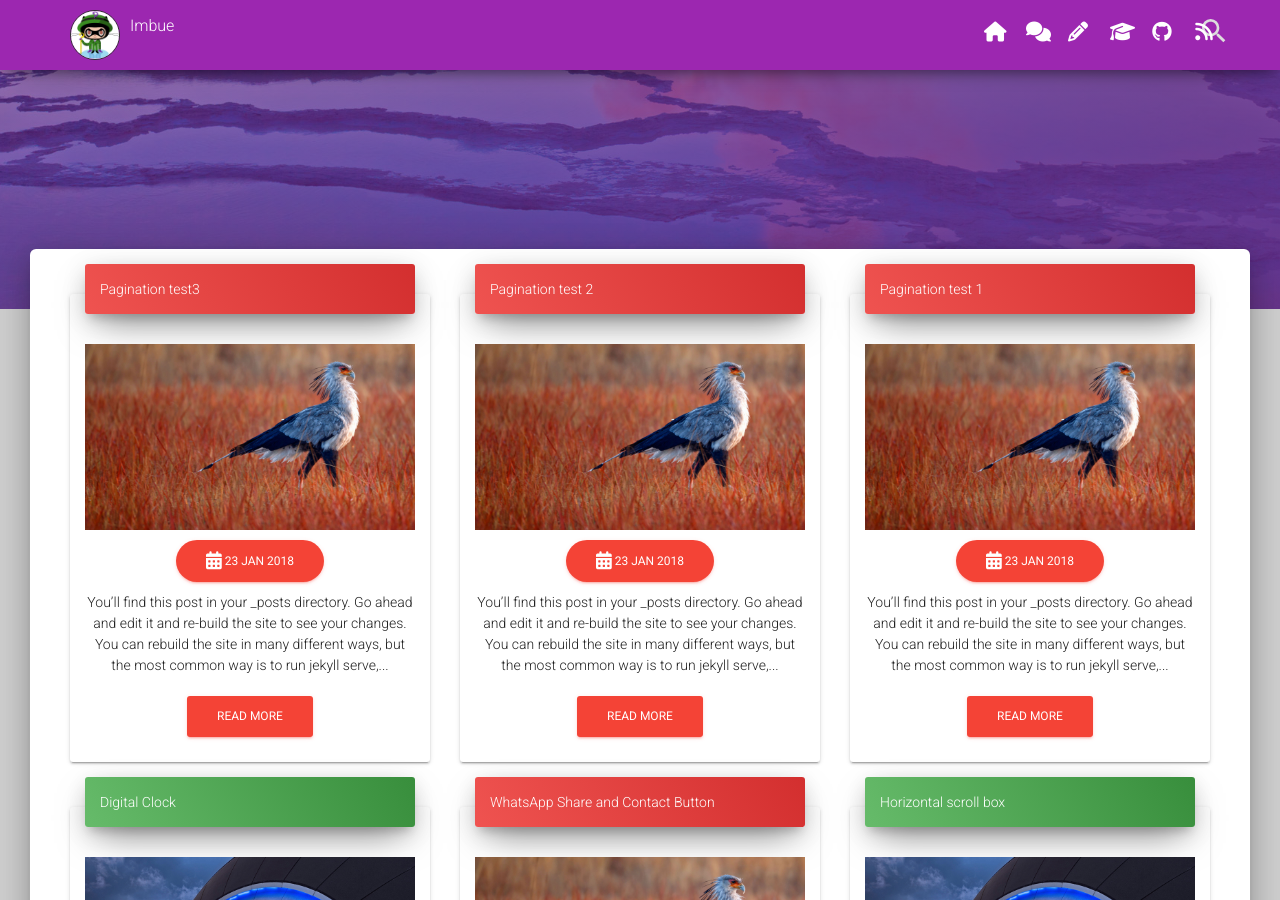
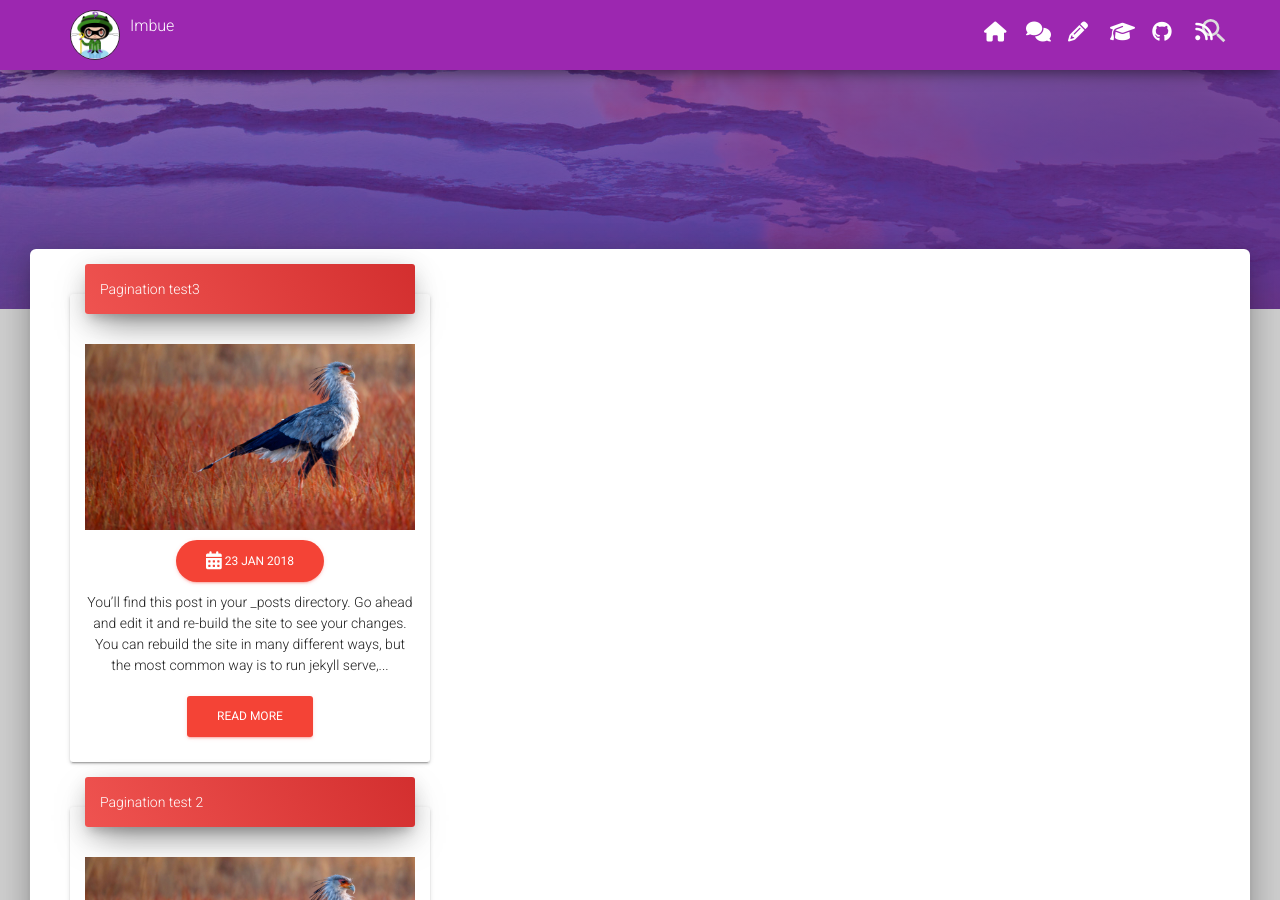
Before and after one commit to tip4programs/imbue, a Jekyll site: the page built from index.html, in a window 1280 px wide and 900 px high, scrolled down 501 px. Built offline with Jekyll 4.4.1, drawn with Linux system fonts in a browser that asks for light colours; nearby versions of some CDN libraries; the list of posts is cut into pages by our own code.

Commit message:
Update index.html

```diff
--- a/index.html
+++ b/index.html
@@ -3,9 +3,10 @@ layout: default
 title: Welcome to Our Blog
 ---
 
-<div class="row">
 <div class="card-deck">
 {% for post in paginator.posts %}
+
+<div class="row">
    <div class="col-sm-4">
    <div class="card card-nav-tabs">
       <div class="header header-{{ post.card_color }}">
@@ -31,9 +32,10 @@ title: Welcome to Our Blog
         </div>
       </div>
       </div>
+   </div>
        {% endfor %}
    </div>
-</div>
+
     <!-- Pagination links -->
 <div class="text-center">
     <ul class="pagination pagination-primary flex-wrap">
```
